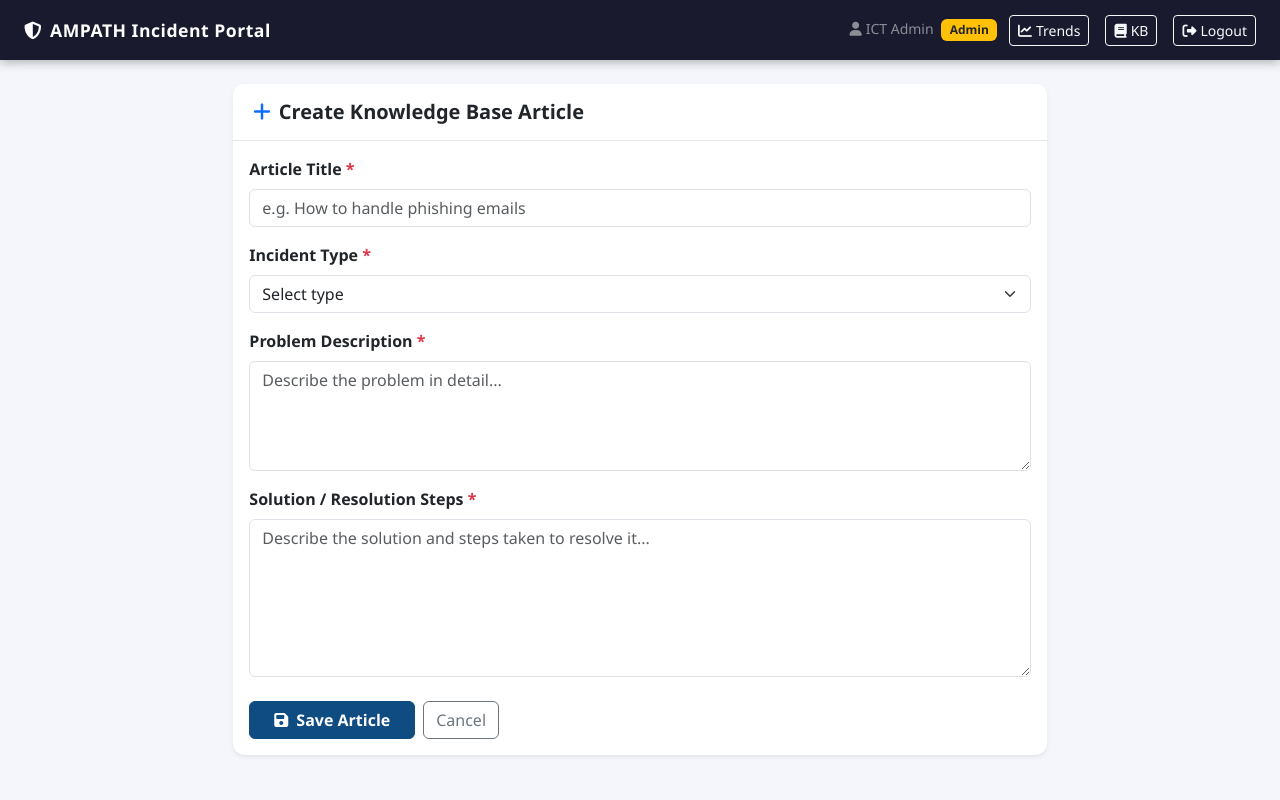
After one commit to njorogedunnant-rgb/ampath-incident-portal, a Flask app: page /knowledge-base/create in a window 1280 px wide. The commit adds this page. Run offline with Flask 3, Linux system fonts and the light colour scheme; a user stored in the database is signed in; some libraries are stand-ins or nearby versions.

Commit message:
Add Knowledge Base feature

```diff
--- a/app.py
+++ b/app.py
@@ -421,5 +421,79 @@ def feedback(id):
     cur.close()
     return render_template('feedback.html', incident=incident)
 
+
+@app.route('/knowledge-base')
+@login_required
+def knowledge_base():
+    search = request.args.get('search', '')
+    incident_type = request.args.get('incident_type', '')
+    cur = mysql.connection.cursor()
+    query = "SELECT * FROM knowledge_base WHERE 1=1"
+    params = []
+    if search:
+        query += " AND (title LIKE %s OR problem LIKE %s OR solution LIKE %s)"
+        params.extend([f'%{search}%', f'%{search}%', f'%{search}%'])
+    if incident_type:
+        query += " AND incident_type = %s"
+        params.append(incident_type)
+    query += " ORDER BY created_at DESC"
+    cur.execute(query, params)
+    articles = cur.fetchall()
+    cur.close()
+    return render_template('knowledge_base.html', articles=articles, search=search, incident_type=incident_type)
+
+@app.route('/knowledge-base/create', methods=['GET', 'POST'])
+@admin_required
+def create_kb_article():
+    incident_id = request.args.get('incident_id')
+    incident = None
+    if incident_id:
+        cur = mysql.connection.cursor()
+        cur.execute("SELECT * FROM incidents WHERE id = %s", (incident_id,))
+        incident = cur.fetchone()
+        cur.close()
+    if request.method == 'POST':
+        title         = request.form.get('title', '').strip()
+        incident_type = request.form.get('incident_type', '').strip()
+        problem       = request.form.get('problem', '').strip()
+        solution      = request.form.get('solution', '').strip()
+        inc_id        = request.form.get('incident_id') or None
+        if not all([title, incident_type, problem, solution]):
+            flash('All fields are required.', 'danger')
+            return render_template('create_kb_article.html', incident=incident)
+        cur = mysql.connection.cursor()
+        cur.execute(
+            "INSERT INTO knowledge_base (title, incident_type, problem, solution, created_by, incident_id) VALUES (%s, %s, %s, %s, %s, %s)",
+            (title, incident_type, problem, solution, session['name'], inc_id)
+        )
+        mysql.connection.commit()
+        cur.close()
+        flash('Knowledge Base article created successfully!', 'success')
+        return redirect(url_for('knowledge_base'))
+    return render_template('create_kb_article.html', incident=incident)
+
+@app.route('/knowledge-base/<int:id>')
+@login_required
+def view_kb_article(id):
+    cur = mysql.connection.cursor()
+    cur.execute("SELECT * FROM knowledge_base WHERE id = %s", (id,))
+    article = cur.fetchone()
+    cur.close()
+    if not article:
+        flash('Article not found.', 'danger')
+        return redirect(url_for('knowledge_base'))
+    return render_template('view_kb_article.html', article=article)
+
+@app.route('/knowledge-base/<int:id>/delete', methods=['POST'])
+@admin_required
+def delete_kb_article(id):
+    cur = mysql.connection.cursor()
+    cur.execute("DELETE FROM knowledge_base WHERE id = %s", (id,))
+    mysql.connection.commit()
+    cur.close()
+    flash('Article deleted.', 'success')
+    return redirect(url_for('knowledge_base'))
+
+
 if __name__ == '__main__':
     app.run(debug=True)
--- a/templates/base.html
+++ b/templates/base.html
@@ -31,6 +31,9 @@
         <i class="fas fa-plus me-1"></i>Report Incident
       </a>
       {% endif %}
+      <a href="{{ url_for('knowledge_base') }}" class="btn btn-sm btn-outline-light">
+        <i class="fas fa-book me-1"></i>KB
+      </a>
       <a href="{{ url_for('logout') }}" class="btn btn-sm btn-outline-light">
         <i class="fas fa-sign-out-alt me-1"></i>Logout
       </a>
--- /dev/null
+++ b/templates/create_kb_article.html
@@ -0,0 +1,70 @@
+{% extends 'base.html' %}
+{% block title %}Create KB Article – AMPATH Portal{% endblock %}
+{% block content %}
+
+<div class="row justify-content-center">
+  <div class="col-lg-8">
+    <div class="card shadow-sm">
+      <div class="card-header">
+        <h5 class="mb-0 fw-bold">
+          <i class="fas fa-plus me-2 text-primary"></i>Create Knowledge Base Article
+        </h5>
+      </div>
+      <div class="card-body">
+        {% if incident %}
+        <div class="alert alert-info small">
+          <i class="fas fa-info-circle me-2"></i>
+          Creating article from Incident <strong>#{{ incident.id }} – {{ incident.incident_type }}</strong>
+        </div>
+        {% endif %}
+
+        <form method="POST">
+          {% if incident %}
+          <input type="hidden" name="incident_id" value="{{ incident.id }}">
+          {% endif %}
+
+          <div class="mb-3">
+            <label class="form-label fw-semibold">Article Title <span class="text-danger">*</span></label>
+            <input type="text" name="title" class="form-control"
+              placeholder="e.g. How to handle phishing emails"
+              value="{{ incident.incident_type ~ ' – Resolution Guide' if incident else '' }}" required>
+          </div>
+
+          <div class="mb-3">
+            <label class="form-label fw-semibold">Incident Type <span class="text-danger">*</span></label>
+            <select name="incident_type" class="form-select" required>
+              <option value="">Select type</option>
+              {% for t in ['Phishing / Suspicious Email', 'Malware / Virus Detected',
+                'Unauthorised Access Attempt', 'Data Breach / Leak',
+                'Suspicious Network Activity', 'System Compromise',
+                'Lost / Stolen Device', 'Password Compromise', 'Ransomware', 'Other'] %}
+              <option {% if incident and incident.incident_type == t %}selected{% endif %}>{{ t }}</option>
+              {% endfor %}
+            </select>
+          </div>
+
+          <div class="mb-3">
+            <label class="form-label fw-semibold">Problem Description <span class="text-danger">*</span></label>
+            <textarea name="problem" class="form-control" rows="4" required
+              placeholder="Describe the problem in detail...">{{ incident.description if incident else '' }}</textarea>
+          </div>
+
+          <div class="mb-4">
+            <label class="form-label fw-semibold">Solution / Resolution Steps <span class="text-danger">*</span></label>
+            <textarea name="solution" class="form-control" rows="6" required
+              placeholder="Describe the solution and steps taken to resolve it...">{{ incident.admin_notes if incident and incident.admin_notes else '' }}</textarea>
+          </div>
+
+          <div class="d-flex gap-2">
+            <button type="submit" class="btn btn-primary fw-semibold px-4">
+              <i class="fas fa-save me-2"></i>Save Article
+            </button>
+            <a href="{{ url_for('knowledge_base') }}" class="btn btn-outline-secondary">Cancel</a>
+          </div>
+        </form>
+      </div>
+    </div>
+  </div>
+</div>
+
+{% endblock %}
```
Also changed, not shown: templates/knowledge_base.html (added, +92 -0 lines), templates/view_incident.html (+9 -0 lines), templates/view_kb_article.html (added, +67 -0 lines).
